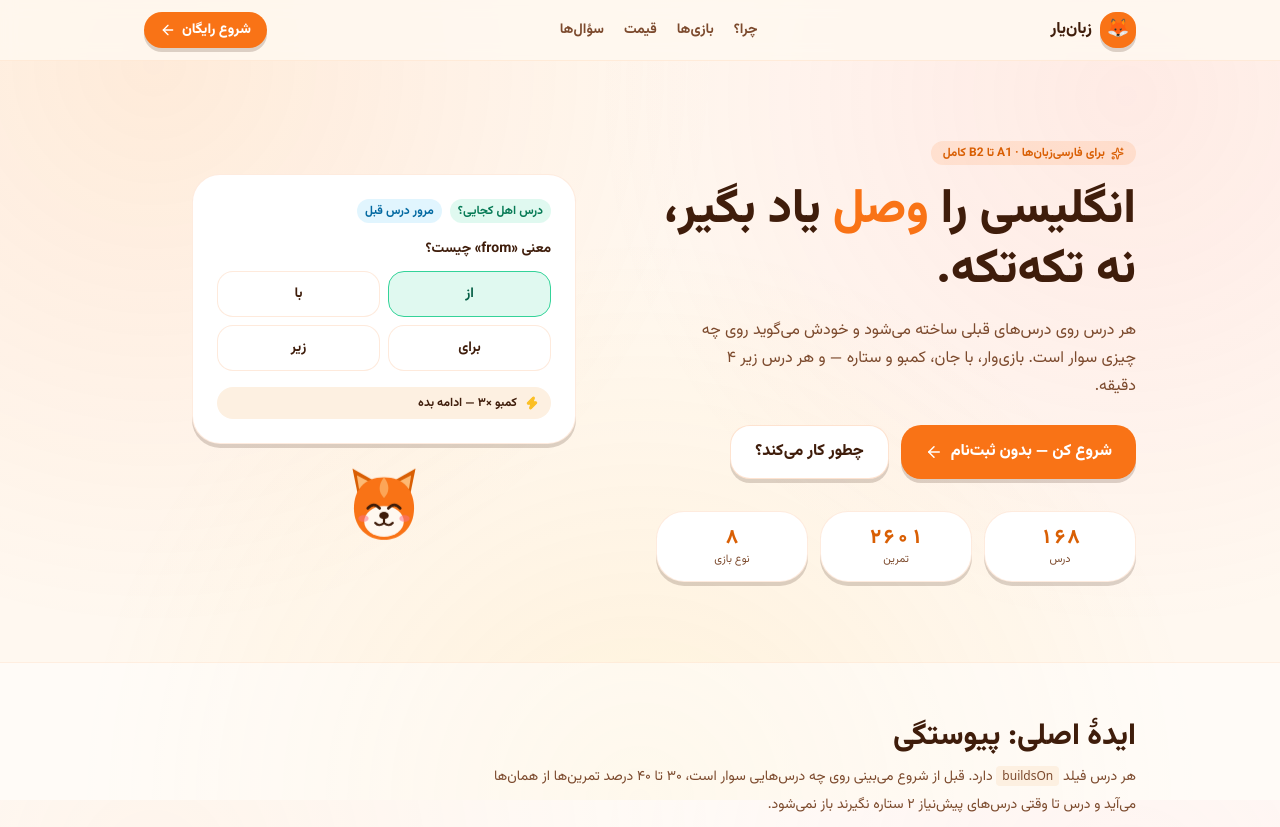
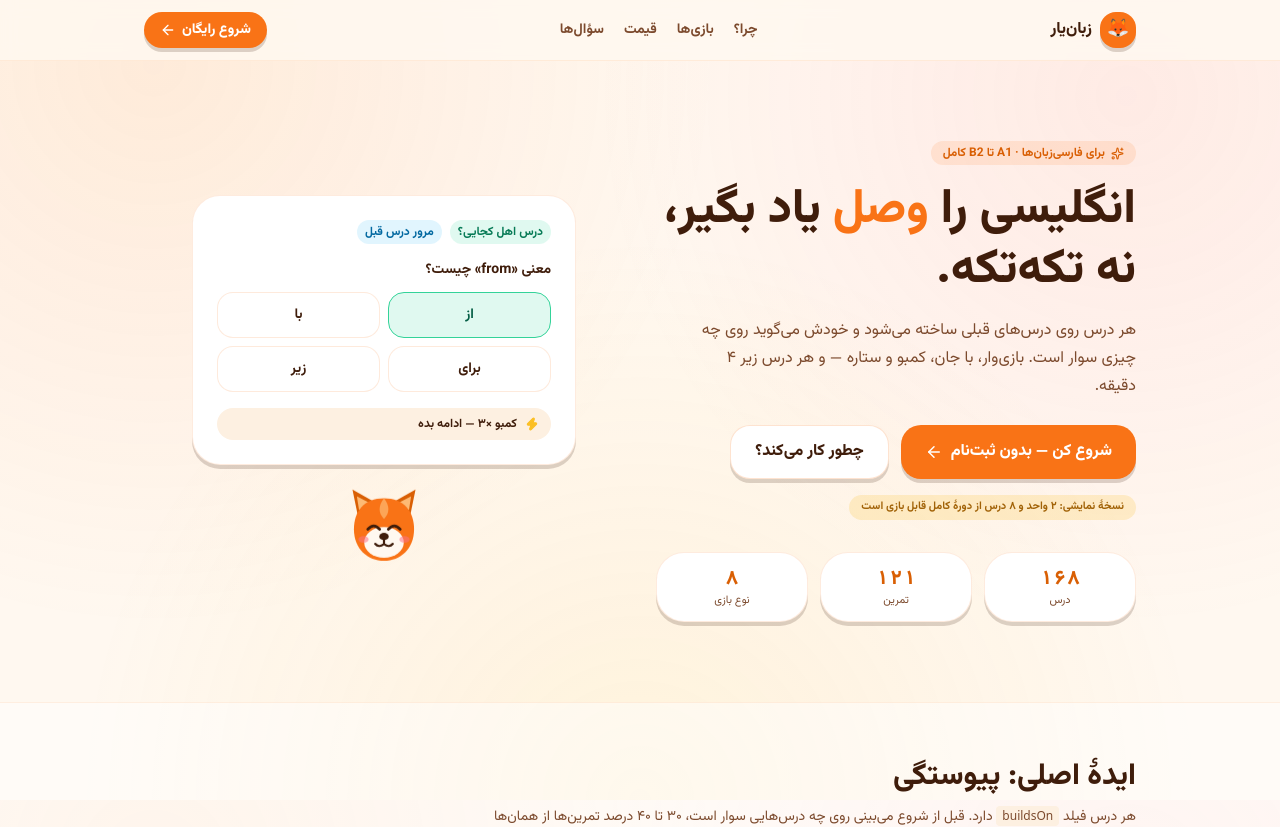
Before and after one commit to MrFox2000/zabanyar, a Next.js app: page / in a window 1280 px wide. Shown: the top 827 px of the page. Built offline with nearby package versions, Linux system fonts and the light colour scheme; no server answers.

Commit message:
Demo mode: public site serves the first two A1 units with a clear banner

```diff
--- a/src/app/page.tsx
+++ b/src/app/page.tsx
@@ -1,7 +1,8 @@
 import Link from "next/link";
 import { ArrowLeft, Brain, Check, Flame, Gamepad2, Heart, Link2, Smartphone, Sparkles, Star, Zap } from "lucide-react";
 import { Foxy } from "@/components/Foxy";
-import { allLessons, totalExercises, units } from "@/lib/content";
+import { allLessons, fullUnits, totalExercises, units } from "@/lib/content";
+import { DEMO, DEMO_LABEL } from "@/lib/demo";
 import { fa } from "@/lib/utils";
 
 const GAMES = [
@@ -31,7 +32,7 @@ const FAQ = [
   },
   {
     q: "برای چه سطحی است؟",
-    a: `الان سطح‌های A1 تا B2 کامل است: ${fa(units.length)} واحد، ${fa(allLessons.length)} درس و ${fa(totalExercises)} تمرین. سطح C1 در حال اضافه شدن است.`,
+    a: `الان سطح‌های A1 تا B2 کامل است: ${fa(fullUnits.length)} واحد، ${fa(fullUnits.flatMap((unit) => unit.lessons).length)} درس و ${fa(totalExercises)} تمرین. سطح C1 در حال اضافه شدن است.`,
   },
   {
     q: "پول می‌خواهد؟",
@@ -101,9 +102,15 @@ export default function Landing() {
                 چطور کار می‌کند؟
               </a>
             </div>
+            {DEMO && (
+              <p className="mt-4 inline-flex items-center gap-1.5 rounded-full bg-gold/20 px-3 py-1 text-[11px] font-bold text-[#a16207]">
+                {DEMO_LABEL}: {fa(units.length)} واحد و {fa(allLessons.length)} درس از دورهٔ کامل قابل بازی است
+              </p>
+            )}
+
             <dl className="mt-8 grid grid-cols-3 gap-3 text-center">
               {[
-                { n: fa(allLessons.length), l: "درس" },
+                { n: fa(fullUnits.flatMap((unit) => unit.lessons).length), l: "درس" },
                 { n: fa(totalExercises), l: "تمرین" },
                 { n: fa(GAMES.length), l: "نوع بازی" },
               ].map((item) => (
@@ -234,7 +241,7 @@ export default function Landing() {
                 <p className="text-sm font-extrabold text-plum">نسخهٔ فعلی</p>
                 <p className="mt-2 text-3xl font-extrabold text-fox-deep">رایگان</p>
                 <ul className="mt-4 space-y-2 text-xs text-plum-soft">
-                  {[`همهٔ ${fa(allLessons.length)} درس A1 تا B2`, "بدون ثبت‌نام", "نصب روی گوشی", "پیشرفت روی دستگاه خودت"].map((item) => (
+                  {[`همهٔ ${fa(fullUnits.flatMap((unit) => unit.lessons).length)} درس A1 تا B2`, "بدون ثبت‌نام", "نصب روی گوشی", "پیشرفت روی دستگاه خودت"].map((item) => (
                     <li key={item} className="flex items-center gap-1.5">
                       <Check size={14} className="text-mint" /> {item}
                     </li>
--- a/src/components/app/MapBoard.tsx
+++ b/src/components/app/MapBoard.tsx
@@ -9,6 +9,7 @@ import { Foxy } from "@/components/Foxy";
 import { Stars } from "@/components/Stars";
 import { Hud } from "@/components/Hud";
 import { DailyMissions } from "@/components/app/DailyMissions";
+import { DEMO, DEMO_LABEL } from "@/lib/demo";
 import { SkinBackdrop } from "@/components/SkinBackdrop";
 import { isUnlocked, levelOf, starsOf, useHydrated, useProgress } from "@/lib/store/progress";
 import { unlockLessonWithGems } from "@/lib/store/progress";
@@ -246,6 +247,13 @@ export function MapBoard({ units }: { units: MapUnit[] }) {
             })}
         </div>
 
+        {DEMO && (
+          <div className="mt-4 rounded-2xl border border-gold/40 bg-gold/10 px-4 py-3 text-[11px] leading-5 text-[#a16407]">
+            <b>{DEMO_LABEL}</b> — این نسخه برای نمونه‌کار است و فقط درس‌های ابتدایی باز است. کل دوره (A1 تا B2،
+            ۱۶۸ درس) ساخته و تست شده است.
+          </div>
+        )}
+
         <div className="mt-6 grid grid-cols-2 gap-3">
           <Link href="/app/notebook" className="card flex items-center gap-3 p-4">
             <span className="grid size-10 place-items-center rounded-xl bg-mint/20 text-[#065f46]">
--- a/src/lib/content/index.ts
+++ b/src/lib/content/index.ts
@@ -1,4 +1,5 @@
 import { z } from "zod";
+import { DEMO, DEMO_A1_UNITS, DEMO_OTHER_UNITS } from "@/lib/demo";
 import { unitSchema, type Lesson, type Unit } from "@/lib/content/schema";
 import unit01 from "@/content/a1/unit-01.json";
 import unit02 from "@/content/a1/unit-02.json";
@@ -49,7 +50,17 @@ import b2unit12 from "@/content/b2/unit-12.json";
  */
 const raw = [unit01, unit02, unit03, unit04, unit05, unit06, unit07, unit08, a2unit01, a2unit02, a2unit03, a2unit04, a2unit05, a2unit06, a2unit07, a2unit08, a2unit09, a2unit10, b1unit01, b1unit02, b1unit03, b1unit04, b1unit05, b1unit06, b1unit07, b1unit08, b1unit09, b1unit10, b1unit11, b1unit12, b2unit01, b2unit02, b2unit03, b2unit04, b2unit05, b2unit06, b2unit07, b2unit08, b2unit09, b2unit10, b2unit11, b2unit12];
 
-export const units: Unit[] = z.array(unitSchema).parse(raw);
+const allUnits: Unit[] = z.array(unitSchema).parse(raw);
+
+/** everything the app actually serves — a subset while DEMO is on */
+export const units: Unit[] = DEMO
+  ? allUnits.filter((unit) =>
+      unit.level === "A1" ? unit.index <= DEMO_A1_UNITS : unit.index <= DEMO_OTHER_UNITS,
+    )
+  : allUnits;
+
+/** the full course, used only for copy like "the whole course has 42 units" */
+export const fullUnits: Unit[] = allUnits;
 
 /** every level that actually has content, in CEFR order */
 export const LEVELS: Unit["level"][] = [...new Set(units.map((unit) => unit.level))];
--- /dev/null
+++ b/src/lib/demo.ts
@@ -0,0 +1,14 @@
+/**
+ * Demo mode.
+ *
+ * The public site is a portfolio demo: only the first units are playable, so the
+ * full course stays something to show to clients rather than give away. The whole
+ * app is unchanged — flipping DEMO to false restores every level.
+ */
+export const DEMO = true;
+
+/** how many A2+ units to show; A1 shows DEMO_A1_UNITS */
+export const DEMO_A1_UNITS = 2;
+export const DEMO_OTHER_UNITS = 0;
+
+export const DEMO_LABEL = "نسخهٔ نمایشی";
```
